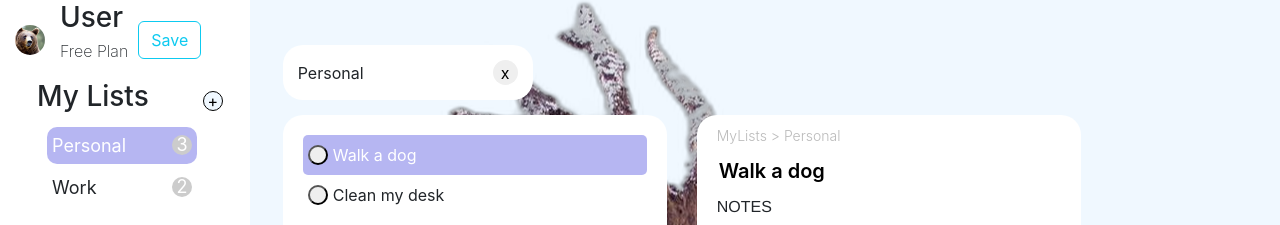
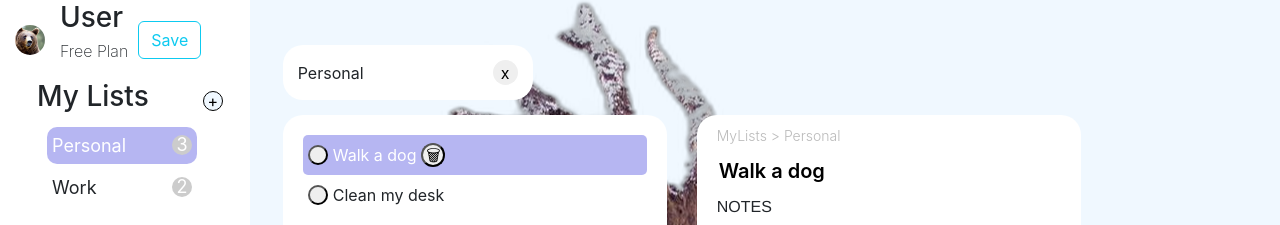
Before and after one commit to fasiha/todo-typescript, a React (Create React App) app: page / in a window 1280 px wide. Shown: the top 225 px of the page. Built offline with nearby package versions, Linux system fonts and the light colour scheme.

Commit message:
combine the two selected cases into one

```diff
--- a/src/components/FolderWindow.tsx
+++ b/src/components/FolderWindow.tsx
@@ -50,7 +50,6 @@ const TodoLi = (props: todoProps) => {
     setSelected2(Number(e.currentTarget.id));
   };
   if (index === selected2) {
-    if (todo.done) {
     return (
       <li
         key={index}
@@ -59,27 +58,16 @@ const TodoLi = (props: todoProps) => {
         className="selectedstyle"
       >
         <button className="check" onClick={toggleDone}>
-            &#10003;
+          {todo.done ? "✓" : undefined}
         </button>
-          <span className="todoname linethrough">{todo.name}</span>
+        <span className={todo.done ? "todoname linethrough" : "todoname"}>
+          {todo.name}
+        </span>
         <button className="deletebutton" onClick={deleteTodo}>
           &#128465;
         </button>
       </li>
     );
-    } else {
-      return (
-        <li
-          key={index}
-          id={String(index)}
-          onClick={selectTodo2}
-          className="selectedstyle"
-        >
-          <button className="check" onClick={toggleDone}></button>
-          <span className="todoname">{todo.name}</span>
-        </li>
-      );
-    }
   } else {
     if (todo.done) {
       return (
```
Lines whose indentation alone changed are shown as unchanged.
